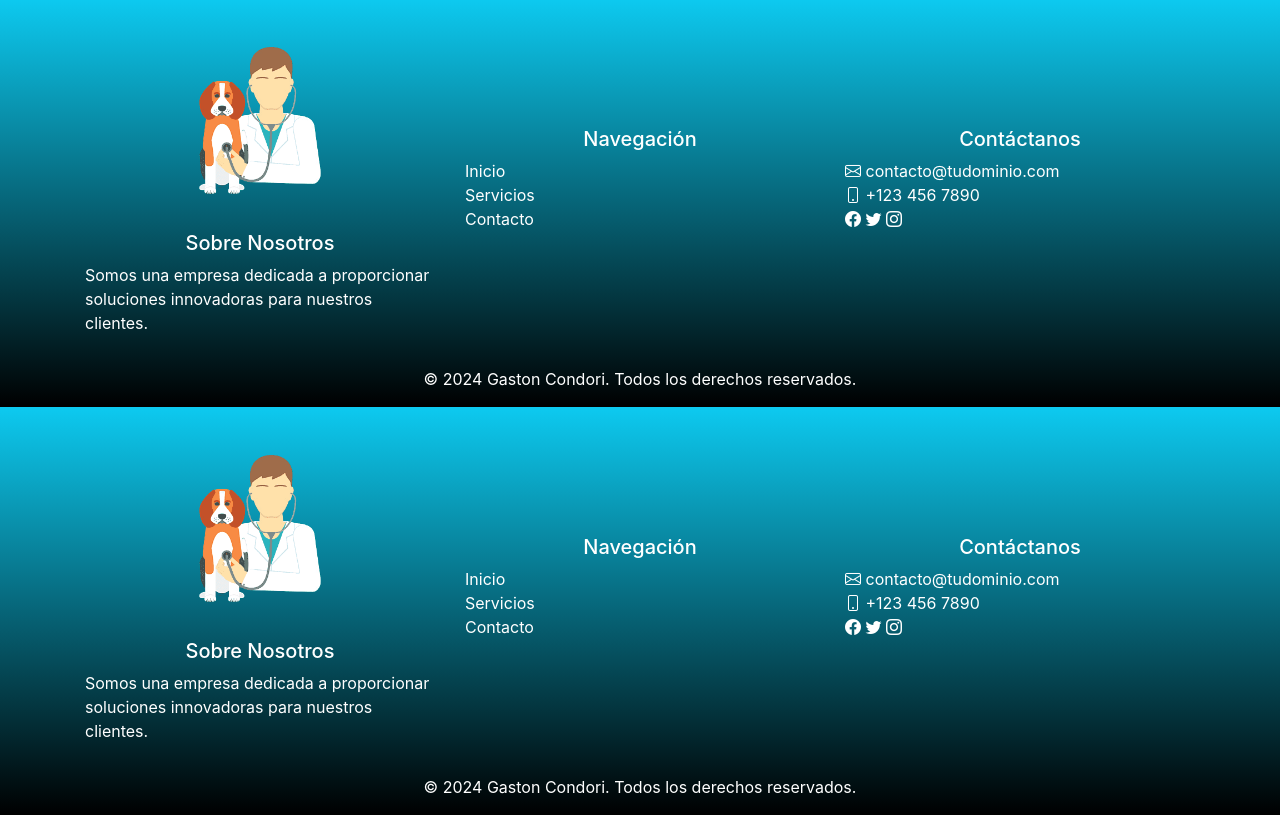
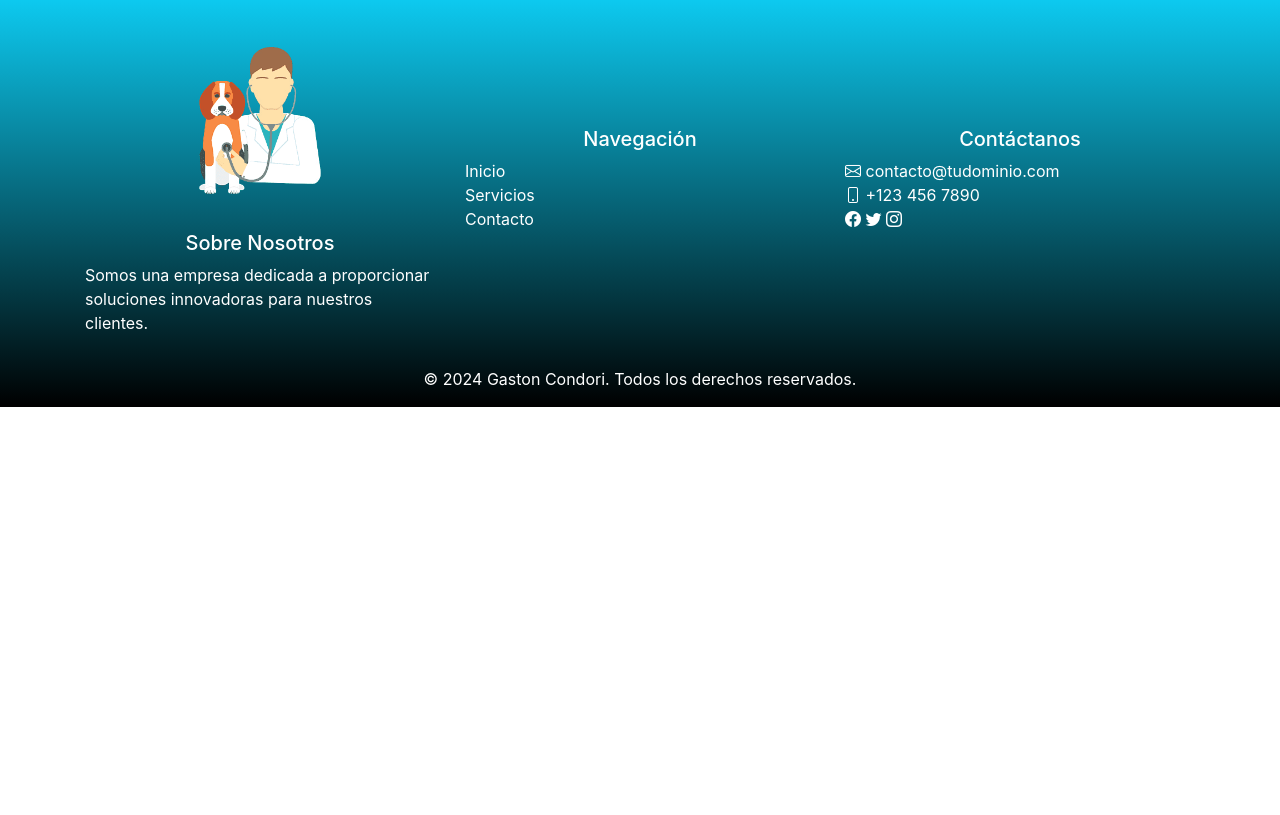
Before and after one commit to Gaston-MaikMax/veterinaria, a PHP site: page /poryecto/login/registro.php in a window 1280 px wide. Shown: the part 77-892 px from the top of the page. After the commit the page ends 484 px from the top, so only its background shows below. Run offline with PHP 8.4, Linux system fonts and the light colour scheme; data that the repository does not hold is empty; some libraries are stand-ins or nearby versions.

Commit message:
feat: Eliminar sección de pie de página en registro.php

```diff
--- a/login/registro.php
+++ b/login/registro.php
@@ -6,43 +6,7 @@ include('../app/controlers/productos/listado_de_productos.php')
 
 
 
-<footer class="bg-gradient-info text-white pt-4">
-  <div class="container">
-    <div class="row flex-row align-items-center justify-content-center">
-      <div class="   col-md-4">
-        <center>
-          <img src="../public/images/logo.png" width="200px" alt="Logo" class="img-fluid mb-2 mx-auto">
-        </center>
-        <h5 class="text-center ">Sobre Nosotros</h5>
 
-        <p>Somos una empresa dedicada a proporcionar soluciones innovadoras para nuestros clientes.</p>
-      </div>
-      <div class="col-md-4">
-        <h5 class="text-center">Navegación</h5>
-        <ul class="list-unstyled">
-          <li><a href="#" class="text-white">Inicio</a></li>
-          <li><a href="#" class="text-white">Servicios</a></li>
-          <li><a href="#" class="text-white">Contacto</a></li>
-        </ul>
-      </div>
-      <div class="col-md-4">
-        <h5 class="text-center">Contáctanos</h5>
-        <ul class="list-unstyled">
-          <li><i class="bi bi-envelope"></i> contacto@tudominio.com</li>
-          <li><i class="bi bi-phone"></i> +123 456 7890</li>
-          <li>
-            <a href="#" class="text-white me-2"><i class="bi bi-facebook"></i></a>
-            <a href="#" class="text-white me-2"><i class="bi bi-twitter"></i></a>
-            <a href="#" class="text-white"><i class="bi bi-instagram"></i></a>
-          </li>
-        </ul>
-      </div>
-    </div>
-    <div class="text-center py-3">
-      &copy; 2024 Gaston Condori. Todos los derechos reservados.
-    </div>
-  </div>
-</footer>
 
 
 <?php
```
